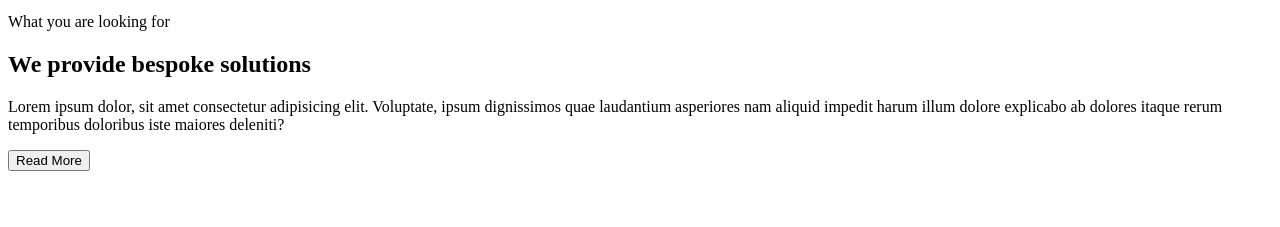
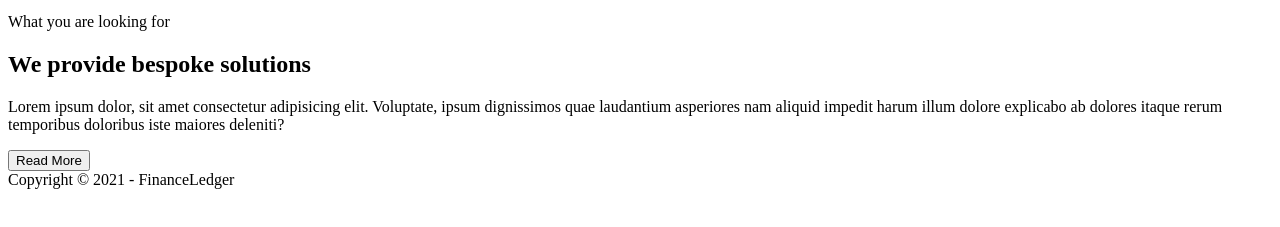
Before and after one commit to kashirin-olexsandr/html-102-7-8, a plain HTML site: page index.html in a window 1280 px wide. Shown: the part 275-502 px from the top of the page. Drawn offline with Linux system fonts and the light colour scheme.

Commit message:
add text footer

```diff
--- a/index.html
+++ b/index.html
@@ -42,6 +42,6 @@
       <section></section>
       <section></section>
     </main>
-    <footer></footer>
+    <footer>Copyright © 2021 - FinanceLedger</footer>
   </body>
 </html>
```
